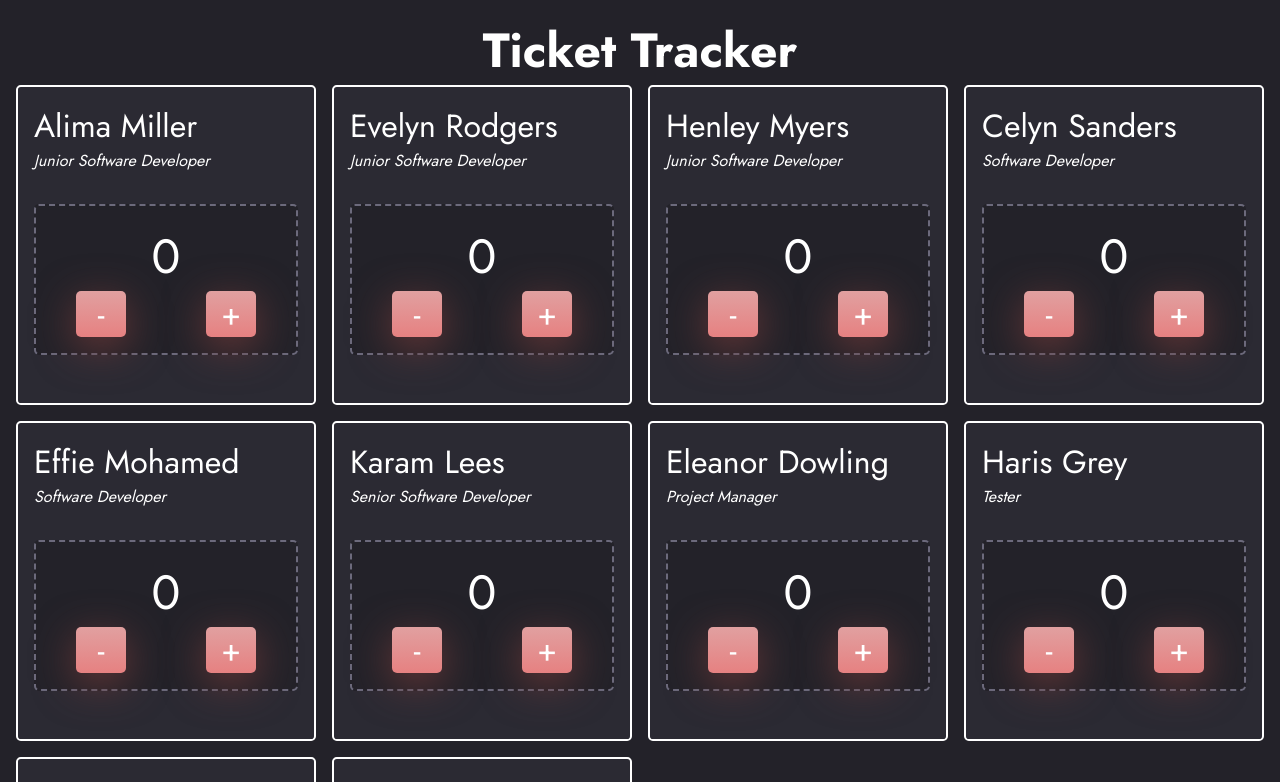
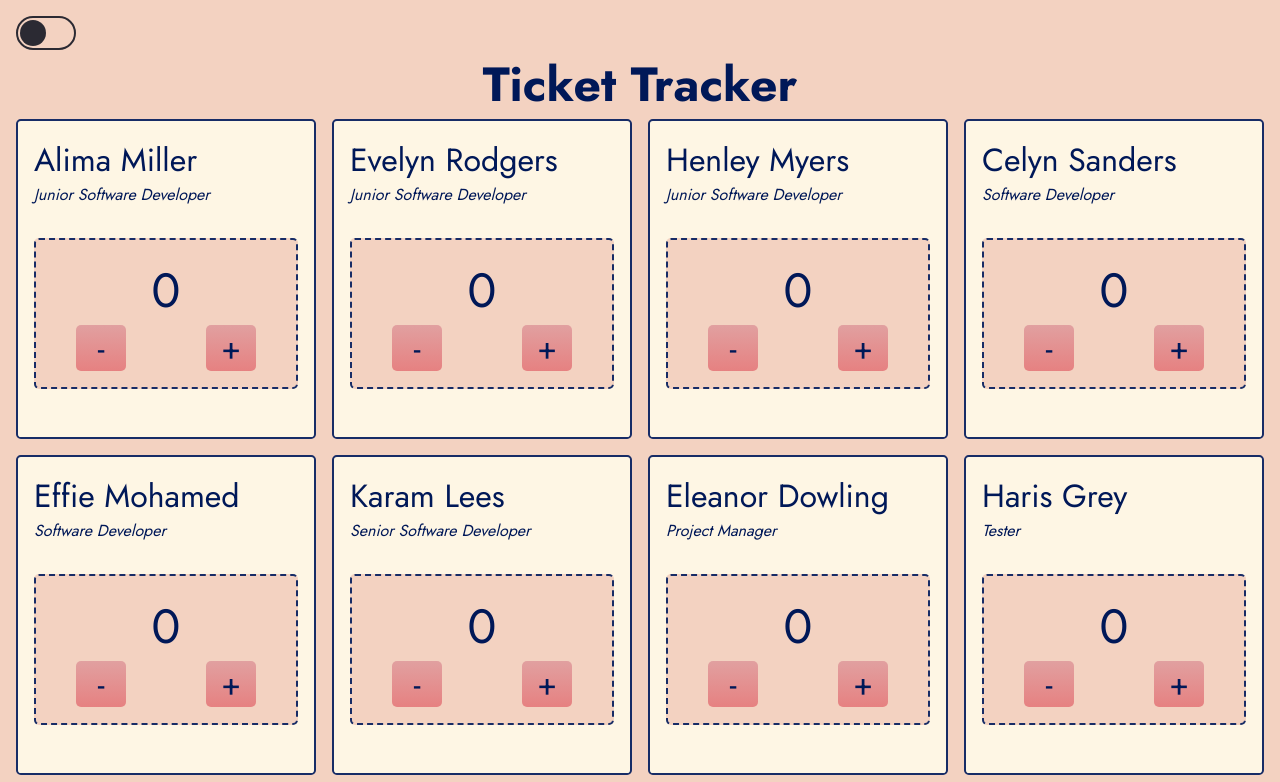
Before and after one commit to DanForder/nology-ticket-tracker, a React (Create React App) app: page / in a window 1280 px wide. Shown: the top 782 px of the page. Built offline with nearby package versions, Linux system fonts and the light colour scheme.

Commit message:
Added toggle switch component

```diff
--- a/src/App.jsx
+++ b/src/App.jsx
@@ -1,13 +1,22 @@
 import TicketContainer from "./components/TicketContainer/TicketContainer";
+import ToggleSwitch from "./components/ToggleSwitch/ToggleSwitch";
 import "./styles/main.scss";
 import tickets from "./data/tickets";
+import { useState } from "react";
 
 const App = () => {
+  const [isDark, setIsDark] = useState(false);
+
+  const handleToggle = () => {
+    setIsDark(!isDark);
+  };
+
   return (
-    <>
+    <div className={"app " + (isDark ? "dark-mode" : "light-mode")}>
+      <ToggleSwitch handleToggle={handleToggle} />
       <h1>Ticket Tracker</h1>
       <TicketContainer tickets={tickets} />
-    </>
+    </div>
   );
 };
 
--- a/src/components/Counter/_Counter.scss
+++ b/src/components/Counter/_Counter.scss
@@ -1,9 +1,9 @@
 @use "../../styles/variables.scss" as *;
 
 .counter {
-  border: dashed 2px $text-color-secondary;
+  border: dashed 2px var(--text-color-secondary);
   border-radius: 5px;
-  background-color: $background-color;
+  background-color: var(--background-color);
   display: grid;
   grid-template-columns: repeat(2, 1fr);
   font-size: $largest-font-size;
@@ -17,8 +17,8 @@
 
   &__button {
     font-size: $large-font-size;
-    background: $gradient-color;
-    box-shadow: 0px 10px 40px #6b3838;
+    background: var(--button-color);
+
     border-radius: 5px;
     border: none;
     min-width: 50px;
@@ -26,7 +26,7 @@
     margin: auto;
 
     &:hover {
-      background: $gradient-hover;
+      background: var(--button-hover);
       cursor: pointer;
     }
   }
--- a/src/components/Ticket/_Ticket.scss
+++ b/src/components/Ticket/_Ticket.scss
@@ -1,10 +1,10 @@
 @use "../../styles/variables.scss" as *;
 
 .ticket {
-  border: solid 2px white;
+  border: solid 2px var(--text-color-secondary);
   border-radius: 0.3rem;
   padding: 1rem;
-  background-color: $foreground-color;
+  background-color: var(--foreground-color);
 
   & .ticket__name {
     font-size: $large-font-size;
--- /dev/null
+++ b/src/components/ToggleSwitch/ToggleSwitch.jsx
@@ -0,0 +1,14 @@
+import React from "react";
+
+import "./ToggleSwitch.scss";
+
+const ToggleSwitch = ({ handleToggle }) => {
+  return (
+    <label className="toggle-switch">
+      <input className="toggle-switch__checkbox" type="checkbox"  onClick={handleToggle} />
+      <span className="toggle-switch__slider"></span>
+    </label>
+  );
+};
+
+export default ToggleSwitch;
--- /dev/null
+++ b/src/components/ToggleSwitch/ToggleSwitch.scss
@@ -0,0 +1,49 @@
+.toggle-switch {
+  position: relative;
+  display: inline-block;
+  width: 60px;
+  height: 34px;
+
+  &__checkbox {
+    opacity: 0;
+    width: 0;
+    height: 0;
+  }
+
+  &__checkbox:checked + &__slider {
+    background-color: var(--foreground-color);
+  }
+
+  &__checkbox:checked + &__slider:before {
+    -webkit-transform: translateX(26px);
+    -ms-transform: translateX(26px);
+    transform: translateX(26px);
+    background-color: var(--opposite-color);
+  }
+
+  &__slider {
+    position: absolute;
+    cursor: pointer;
+    top: 0;
+    left: 0;
+    right: 0;
+    bottom: 0;
+    -webkit-transition: 0.4s;
+    transition: 0.4s;
+    border-radius: 34px;
+    border: 2px solid var(--opposite-color);
+
+    &:before {
+      position: absolute;
+      content: "";
+      height: 26px;
+      width: 26px;
+      left: 2px;
+      bottom: 2px;
+      background-color: var(--opposite-color);
+      -webkit-transition: 0.4s;
+      transition: 0.4s;
+      border-radius: 50%;
+    }
+  }
+}
--- a/src/styles/global.scss
+++ b/src/styles/global.scss
@@ -1,11 +1,11 @@
 @use "./variables.scss" as *;
 
 * {
-  color: $text-color-primary;
+  color: var(--text-color-primary);
 }
 
-body {
-  background-color: $background-color;
+.app {
+  background-color: var(--background-color);
   padding: 1rem;
 }
 
--- a/src/styles/typography.scss
+++ b/src/styles/typography.scss
@@ -6,5 +6,5 @@
 
 * {
   font-family: "Jost", sans-serif;
-  color: $text-color-primary;
+  color: var(--text-color-primary);
 }
--- a/src/styles/variables.scss
+++ b/src/styles/variables.scss
@@ -1,13 +1,23 @@
-//colors
-$background-color: #232229;
-$foreground-color: #2b2a33;
-$text-color-secondary: #6c6a7c;
-$text-color-primary: #ffffff;
-$highlight-color: #e58181;
+// themes
+.dark-mode {
+  --background-color: #232229;
+  --foreground-color: #2b2a33;
+  --text-color-secondary: #6c6a7c;
+  --text-color-primary: #ffffff;
+  --button-color: linear-gradient(180deg, #e1a0a0 0%, #e68181 100%);
+  --button-hover: linear-gradient(180deg, #e2c1c1 0%, #d36b6b 100%);
+  --opposite-color: #fef6e4;
+}
 
-// buttons
-$gradient-color: linear-gradient(180deg, #e1a0a0 0%, #e68181 100%);
-$gradient-hover: linear-gradient(180deg, #e2c1c1 0%, #d36b6b 100%);
+.light-mode {
+  --background-color: #f3d2c1;
+  --foreground-color: #fef6e4;
+  --text-color-secondary: #172c66;
+  --text-color-primary: #001858;
+  --button-color: linear-gradient(180deg, #e1a0a0 0%, #e68181 100%);
+  --button-hover: linear-gradient(180deg, #e2c1c1 0%, #d36b6b 100%);
+  --opposite-color: #2b2a33;
+}
 
 //font sizes
 $largest-font-size: 3rem;
```
Also changed, not shown: 2 other files (tests, documents, lock files or other folders).
